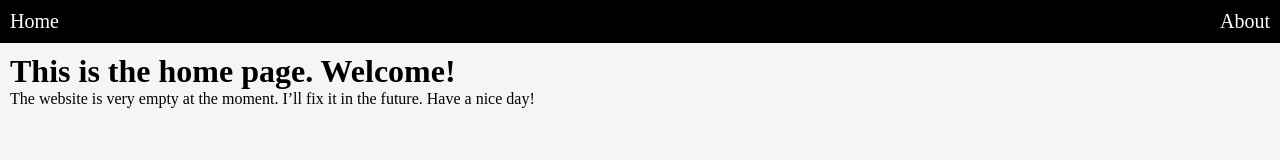
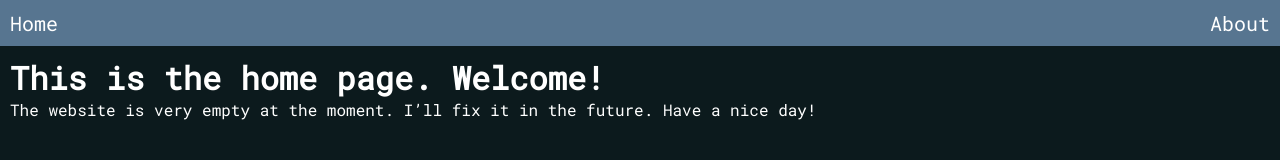
Before and after one commit to ahmetwithat/ahmetwithat.github.io, a plain HTML site: page _site/index.html in a window 1280 px wide. Drawn offline with Linux system fonts and the light colour scheme.

Commit message:
added my color palette

```diff
--- a/_site/index.html
+++ b/_site/index.html
@@ -5,6 +5,8 @@
   <meta name="viewport" content="width=device-width, initial-scale=1.0">
   <title>hello world!</title>
   <link rel="stylesheet" href="/styles.css">
+  <link rel="stylesheet"
+          href="https://fonts.googleapis.com/css?family=Roboto+Mono">
 </head>
 <body>
   <header>
--- a/_site/styles.css
+++ b/_site/styles.css
@@ -1,3 +1,15 @@
+html {
+  color: white;
+  font-family: "Roboto Mono", sans-serif;
+}
+
+:root {
+  --call-to-action: #BD1E1E;
+  --light: #CFD6EA;
+  --dark: hsl(191, 40%, 8%);
+  --accent: #577590;
+}
+
 a:link, a:visited, a:hover, a:active {
   color: white;
 }
@@ -10,7 +22,7 @@ a:link, a:visited, a:hover, a:active {
 
 .navbar {
   width: 100%;
-  background-color: black;
+  background-color: var(--accent);
   color: white;
   padding: 10px;
 }
@@ -33,7 +45,7 @@ a:link, a:visited, a:hover, a:active {
 }
 
 body {
-  background-color: whitesmoke;
+  background-color: var(--dark);
 }
 
 .content {
--- a/styles.css
+++ b/styles.css
@@ -1,3 +1,15 @@
+html {
+  color: white;
+  font-family: "Roboto Mono", sans-serif;
+}
+
+:root {
+  --call-to-action: #BD1E1E;
+  --light: #CFD6EA;
+  --dark: hsl(191, 40%, 8%);
+  --accent: #577590;
+}
+
 a:link, a:visited, a:hover, a:active {
   color: white;
 }
@@ -10,7 +22,7 @@ a:link, a:visited, a:hover, a:active {
 
 .navbar {
   width: 100%;
-  background-color: black;
+  background-color: var(--accent);
   color: white;
   padding: 10px;
 }
@@ -33,7 +45,7 @@ a:link, a:visited, a:hover, a:active {
 }
 
 body {
-  background-color: whitesmoke;
+  background-color: var(--dark);
 }
 
 .content {
```
Also changed, not shown: _layouts/default.html (+2 -0 lines), _site/about.html (+2 -0 lines).
